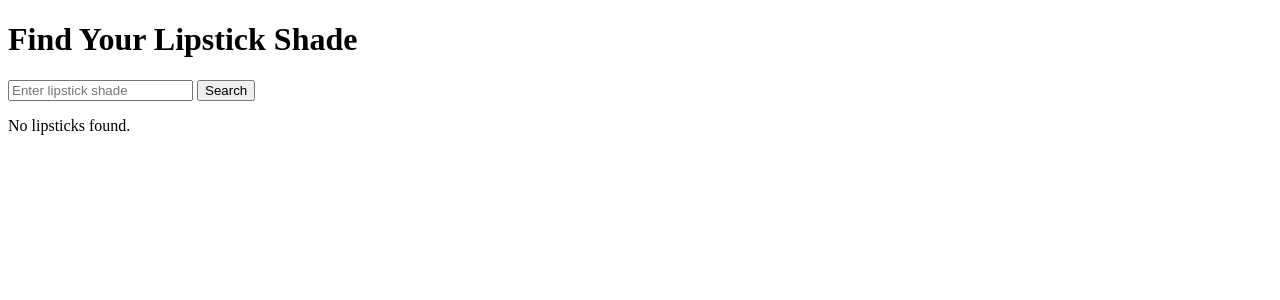
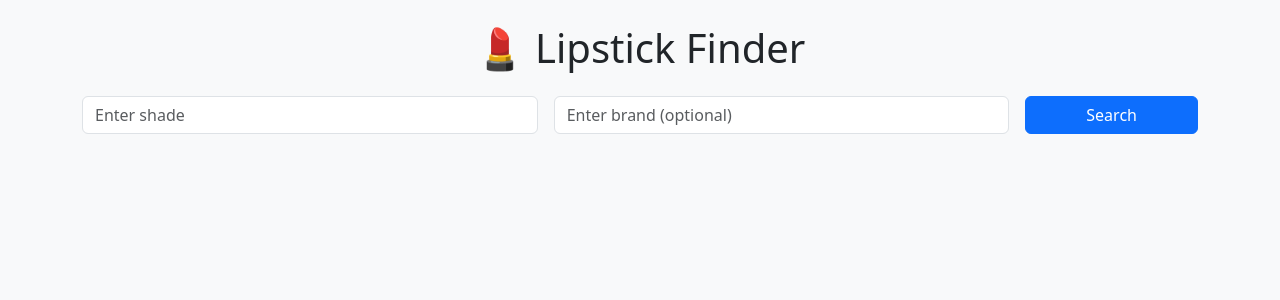
Before and after one commit to lincy-08/ShadeSeeker, a Flask app: page / in a window 1280 px wide. Shown: the top 300 px of the page. Run offline with Flask 3, Linux system fonts and the light colour scheme.

Commit message:
Update index.html

```diff
--- a/templates/index.html
+++ b/templates/index.html
@@ -2,22 +2,43 @@
 <html>
 <head>
     <title>Lipstick Finder</title>
+    <link rel="stylesheet" href="https://cdn.jsdelivr.net/npm/bootstrap@5.3.0/dist/css/bootstrap.min.css">
 </head>
-<body>
-    <h1>Find Your Lipstick Shade</h1>
-    <form method="POST">
-        <input type="text" name="shade" placeholder="Enter lipstick shade">
-        <button type="submit">Search</button>
-    </form>
-    {% if lipsticks %}
-        <h2>Available Lipsticks in Shade: {{ shade }}</h2>
-        <ul>
-            {% for lipstick in lipsticks %}
-                <li>{{ lipstick.name }} - {{ lipstick.brand }}</li>
+<body class="bg-light">
+    <div class="container py-4">
+        <h1 class="text-center mb-4">💄 Lipstick Finder</h1>
+
+        <form method="POST" class="row g-3">
+            <div class="col-md-5">
+                <input type="text" name="shade" class="form-control" placeholder="Enter shade" value="{{ shade }}">
+            </div>
+            <div class="col-md-5">
+                <input type="text" name="brand" class="form-control" placeholder="Enter brand (optional)" value="{{ brand }}">
+            </div>
+            <div class="col-md-2">
+                <button type="submit" class="btn btn-primary w-100">Search</button>
+            </div>
+        </form>
+
+        {% if lipsticks %}
+        <div class="row mt-5">
+            {% for item in lipsticks %}
+            <div class="col-md-4 mb-4">
+                <div class="card h-100 shadow-sm">
+                    <img src="{{ item.image_link }}" class="card-img-top" alt="Image not available" style="height: 200px; object-fit: contain;">
+                    <div class="card-body">
+                        <h5 class="card-title">{{ item.name }}</h5>
+                        <p class="card-text">Brand: {{ item.brand | capitalize }}</p>
+                        <p class="card-text">Price: ${{ item.price }}</p>
+                        <a href="{{ item.product_link }}" class="btn btn-sm btn-outline-primary" target="_blank">View Product</a>
+                    </div>
+                </div>
+            </div>
             {% endfor %}
-        </ul>
-    {% else %}
-        <p>No lipsticks found.</p>
-    {% endif %}
+        </div>
+        {% elif shade or brand %}
+        <p class="mt-4 text-center text-muted">No results found for your search.</p>
+        {% endif %}
+    </div>
 </body>
 </html>
```
